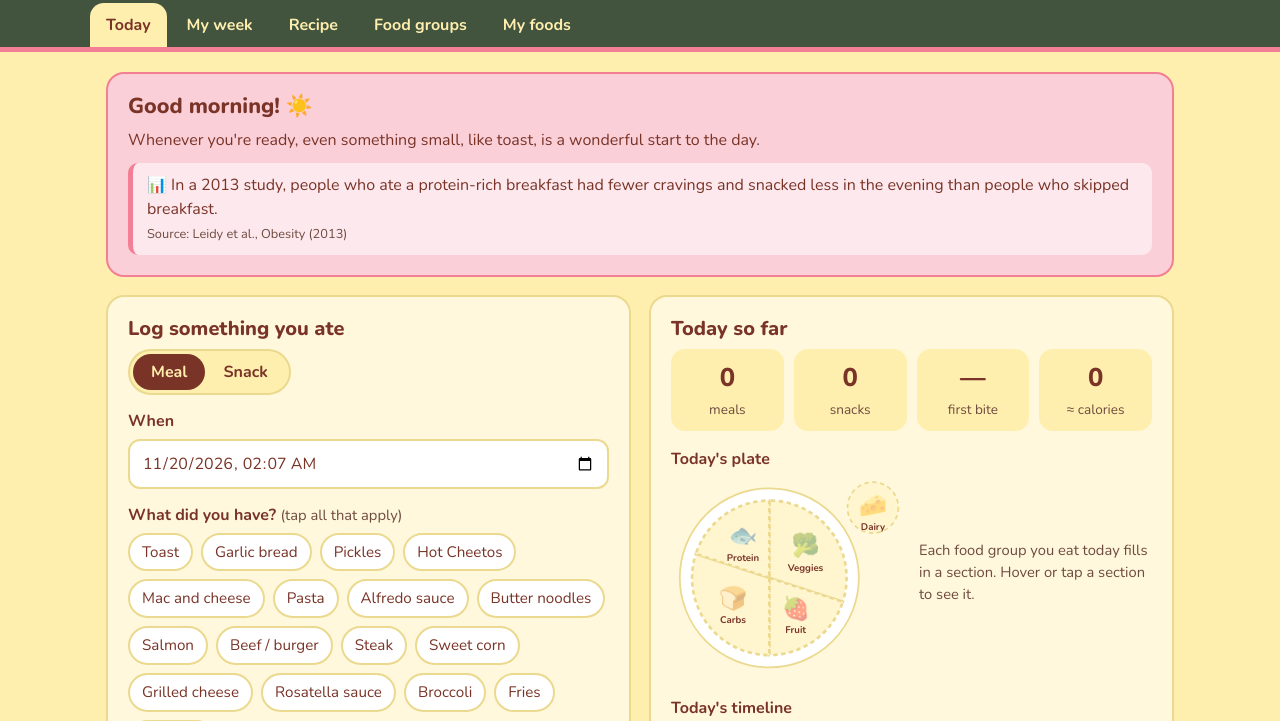
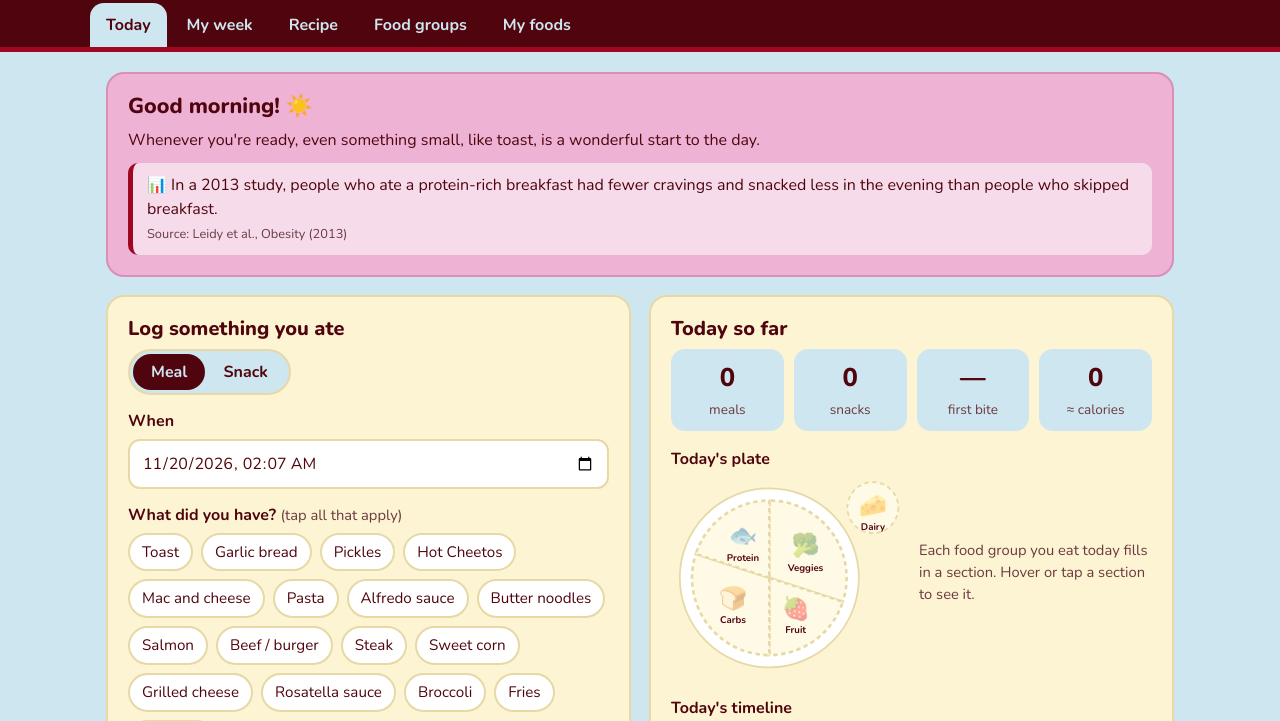
Before and after one commit to lgpedley/bmis235-html-4, a plain HTML site: page public/index.html in a window 1280 px wide. Shown: the part 86-807 px from the top of the page. Drawn offline with nearby package versions, Linux system fonts and the light colour scheme.

Commit message:
Try the Buttercup/Garnet palette with an icy blue background
Co-Authored-By: Claude Opus 5.5 <noreply@anthropic.com>
Claude-Session: https://claude.ai/code/session_01JVMaNCovDUcmpjvdEtTVyU

```diff
--- a/public/fuel.css
+++ b/public/fuel.css
@@ -1,26 +1,31 @@
 /* =====================================================================
    Fuel Up · styles
-   Palette (Dresskit): #F37F94 · #793327 · #FFEFAE · #42533E
+   Palette: Buttercup #FCF4D2 · Warm Pink #EDB2D4 · Cherry #A00721 · Garnet #50050E · Icy Blue #CEE6EF · Olive #87872D
    ===================================================================== */
 :root {
-  /* Dresskit palette */
-  --pink: #F37F94;
-  --rust: #793327;
-  --yellow: #FFEFAE;
-  --olive: #42533E;
+  /* Palette */
+  --buttercup: #FCF4D2;
+  --warmpink: #EDB2D4;
+  --cherry: #A00721;
+  --garnet: #50050E;
+  --icy: #CEE6EF;
+  --olive: #87872D;
 
   /* aliases the rest of the file uses */
-  --purple: var(--rust);     /* text, selected states */
-  --crimson: var(--rust);    /* buttons */
-  --orange: var(--pink);     /* accents */
-  --burnt: var(--pink);      /* header stripe, fact bars */
-  --teal: var(--olive);      /* charts, encouragement border */
+  --rust: var(--garnet);
+  --pink: var(--warmpink);
+  --purple: var(--garnet);    /* text, selected states */
+  --crimson: var(--cherry);   /* buttons */
+  --orange: var(--warmpink);  /* accents */
+  --burnt: var(--cherry);     /* header stripe, fact bars */
+  --teal: var(--olive);       /* charts, encouragement border */
+  --yellow: var(--buttercup);
 
   /* backgrounds */
-  --bg: var(--yellow);       /* page background */
-  --card: #FFF8DC;           /* cards: a lighter yellow */
-  --soft: #FBCFD7;           /* light pink: highlight cards, selected chips */
-  --teal-light: #E3E8DA;     /* light olive: encouragement card */
+  --bg: var(--icy);           /* page background */
+  --card: var(--buttercup);   /* cards */
+  --soft: var(--warmpink);    /* highlight cards, selected chips */
+  --teal-light: #EDEDD3;      /* light olive: encouragement card */
 
   /* names used throughout this file */
   --burgundy: var(--purple);
@@ -36,8 +41,8 @@
   --sage: var(--soft);
 
   --ink: var(--purple);
-  --ink-soft: #6E4A3F;
-  --line: #EBD98F;
+  --ink-soft: #6B3A40;
+  --line: #E6D9A6;
   --radius: 18px;
 }
 
@@ -60,14 +65,14 @@ a { color: var(--brown); font-weight: 700; }
 
 /* ---------- header ---------- */
 .top {
-  background: var(--olive);
+  background: var(--garnet);
   color: var(--cream);
   padding: 18px 16px 0;
 }
 .brand { display: flex; gap: 12px; align-items: center; max-width: 1100px; margin: 0 auto; }
 .logo { font-size: 2.2rem; }
 .top h1 { font-size: 1.7rem; font-weight: 800; margin: 0; }
-.tagline { margin: 0; color: var(--soft); }
+.tagline { margin: 0; color: var(--warmpink); }
 .tabs {
   display: flex; gap: 4px; overflow-x: auto;
   max-width: 1100px; margin: 14px auto 0;
@@ -77,7 +82,7 @@ a { color: var(--brown); font-weight: 700; }
   padding: 10px 16px; border-radius: 14px 14px 0 0;
   background: transparent; color: var(--cream); white-space: nowrap;
 }
-.tabs button:hover { background: rgba(255,239,174,.16); }
+.tabs button:hover { background: rgba(252,244,210,.14); }
 .tabs button.on { background: var(--bg); color: var(--brown); }
 
 main { max-width: 1100px; margin: 0 auto; padding: 20px 16px 10px; }
@@ -92,7 +97,7 @@ main { max-width: 1100px; margin: 0 auto; padding: 20px 16px 10px; }
   padding: 20px;
   margin-bottom: 18px;
 }
-.card.hello { background: var(--soft); border-color: var(--orange); }
+.card.hello { background: var(--warmpink); border-color: #D98FB8; }
 .card.cheer { background: var(--blue-light); border-color: var(--blue-deep); }
 .grid2 { display: grid; grid-template-columns: 1fr 1fr; gap: 18px; align-items: start; }
 @media (max-width: 800px) { .grid2 { grid-template-columns: 1fr; } }
@@ -115,7 +120,7 @@ input:focus, select:focus, button:focus-visible { outline: 3px solid var(--rose)
   background: var(--crimson); color: var(--yellow);
   border: 0; border-radius: 999px; padding: 12px 22px; margin-top: 16px;
 }
-.btn:hover { background: #5E271E; }
+.btn:hover { background: #7E0519; }
 .btn.small { padding: 8px 14px; margin-top: 0; }
 .btn.ghost { background: transparent; color: var(--brown); border: 2px solid var(--burgundy); display: block; margin-top: 10px; }
 .btn.ghost:hover { background: var(--blush); }
@@ -175,7 +180,7 @@ body.no-cal .cal-only { display: none !important; }
   display: inline-block; font-size: .75rem; font-weight: 700; padding: 1px 8px; border-radius: 999px;
   background: var(--burgundy); color: var(--butter); margin-right: 4px;
 }
-.entries .tag.snack { background: var(--soft); color: var(--rust); }
+.entries .tag.snack { background: var(--warmpink); color: var(--garnet); }
 .del { font: inherit; border: 0; background: none; cursor: pointer; color: var(--ink-soft); font-size: 1.1rem; padding: 0 4px; }
 .del:hover { color: var(--brown); }
 
--- a/public/fuel.js
+++ b/public/fuel.js
@@ -364,7 +364,7 @@
      Charts (inline SVG)
      --------------------------------------------------------------- */
   const SVGNS = 'http://www.w3.org/2000/svg';
-  const C = { meal: '#793327', snack: '#F37F94', grid: '#EBD98F', band: '#FFEFAE', bar: '#42533E', goal: '#793327', card: '#FFF8DC', empty: '#FFF5CF', plateLo: '#E3E8DA', plateHi: '#A9B89F' };
+  const C = { meal: '#50050E', snack: '#EDB2D4', grid: '#E6D9A6', band: '#F4E9BC', bar: '#87872D', goal: '#A00721', card: '#FCF4D2', empty: '#FFFAE6', plateLo: '#EDEDD3', plateHi: '#C2C287' };
 
   // Timeline: rows of days, x = hour of day
   function scheduleSVG(days, rowLabels) {
```
Also changed, not shown: 1 other file.
